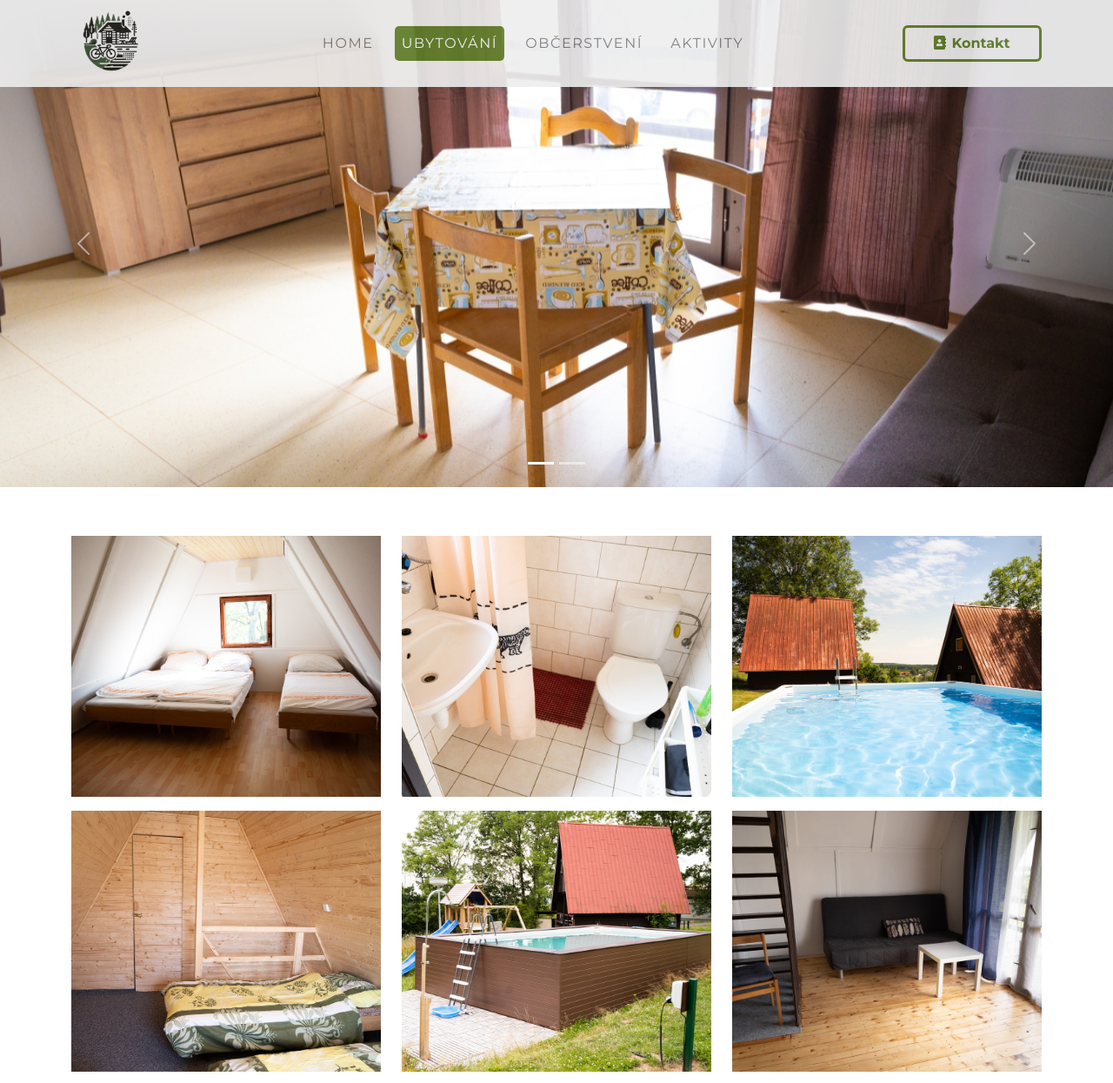
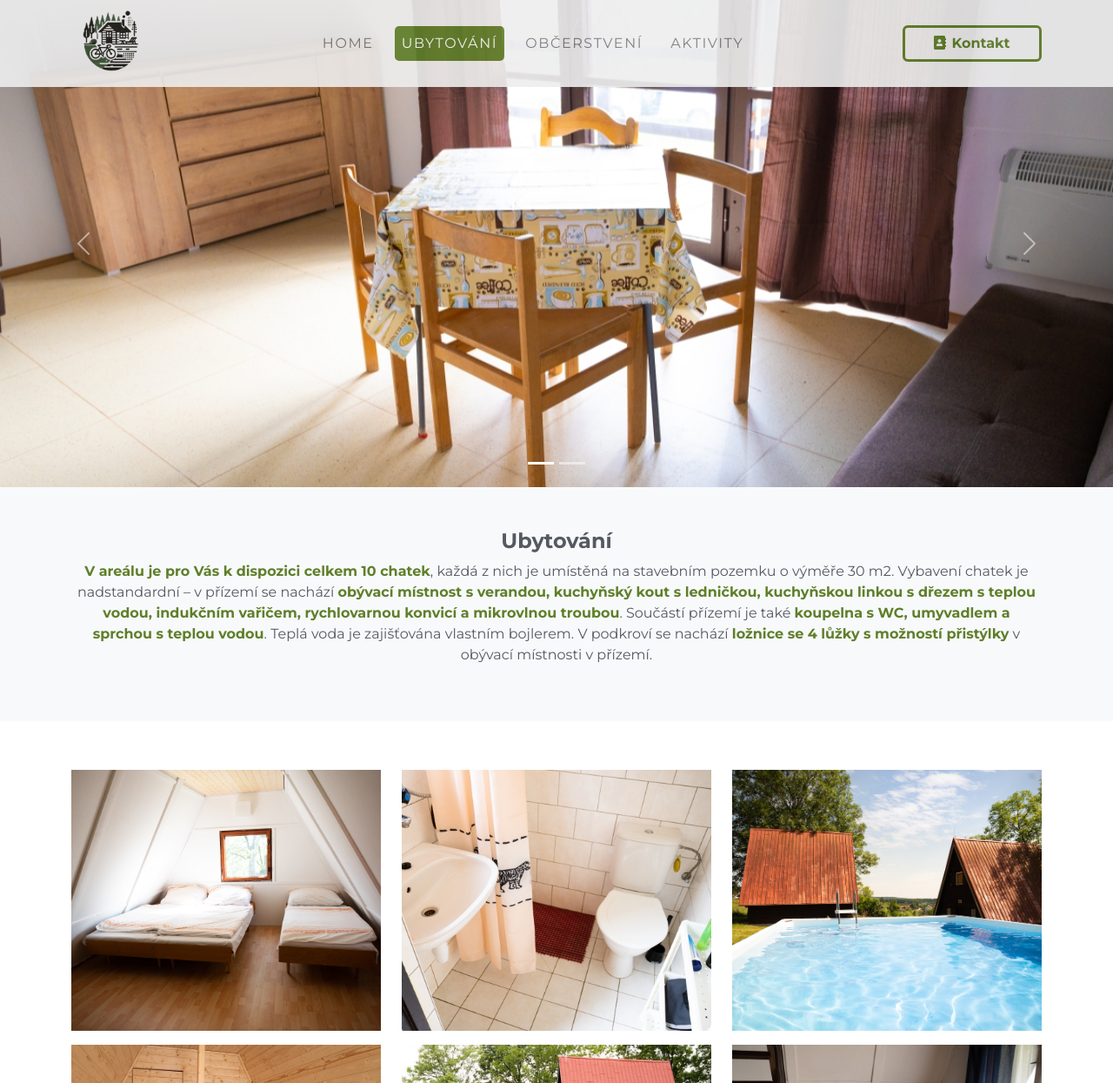
Before and after one commit to syny-o/prachovec, a Django app: page /ubytovani in a window 1280 px wide. Shown: the top 1245 px of the page at 87% size. Run offline with Django 5.2, Linux system fonts and the light colour scheme; parts of the project's set-up code (start-up, migrations or seed data) failed here and were passed over; some libraries are stand-ins or nearby versions.

Commit message:
small update

```diff
--- a/prachovec/static/css/style-mobile.css
+++ b/prachovec/static/css/style-mobile.css
@@ -12,8 +12,8 @@
   .banner-caption {
     width: 100%;
     margin: auto;
-    bottom: 13%;
-    left: 0%;
+    /* bottom: 13%;
+    left: 0%; */
     background-color: #5459628e !important;
   }
 
--- a/prachovec/static/css/style.css
+++ b/prachovec/static/css/style.css
@@ -23,7 +23,7 @@
 
 /*------------ Variables -------------------*/
 :root {
-  --primary-color: #5f7f2a;
+  --primary-color: rgb(95, 127, 42);
   --secondary-color: #cecece;
   --light-color: #f4f4f4;
   --dark-color: #333;
@@ -44,9 +44,9 @@
 }
 
 #introduction b {
-  background-color: var(--primary-color);
-  color: #fff;
-  padding: 2px 5px;
+  /* background-color: var(--primary-color); */
+  color: var(--primary-color);
+  /* padding: 2px 5px; */
 }
 
 body {
@@ -184,10 +184,13 @@
 
 .banner-caption {
   position: absolute; /*vzhledem k .landing*/
-  bottom: 40%;
-  left: 17%;
-  /* background: rgba(0, 0, 0, 0.2) !important; */
-  padding: 0.9rem;
+  bottom: 0;
+  left: 0;
+  width: 100%;
+  background: rgba(95, 127, 42, 0.5) !important;
+  background: rgba(0, 0, 0, 0.4) !important;
+  padding: 4rem;
+  /* border-radius: 10px; */
 
   /* Animation */
   opacity: 0;
@@ -201,6 +204,7 @@
   letter-spacing: 0.2rem;
   font-family: "Indie Flower", cursive;
   color: #fff;
+  text-align: center;
 }
 .banner-caption h3 {
   text-shadow: 0.1rem 0.1rem 0.5rem black;
@@ -208,6 +212,7 @@
   margin-top: -1rem;
   font-size: 2.3rem;
   letter-spacing: 0.1rem;
+  text-align: center;
 }
 
 /* -----------------  Hero section End ----------------- */
--- a/prachovec/templates/mysite/ubytovani.html
+++ b/prachovec/templates/mysite/ubytovani.html
@@ -3,6 +3,7 @@
 
 
 {% include "mysite/ubytovani/carousel.html" %}
+{% include "mysite/ubytovani/introduction.html" %}
 {% include "mysite/ubytovani/photo_gallery.html" %}
 {% include "mysite/ubytovani/price_list.html" %}
 {% include "mysite/ubytovani/contact_form.html" %}
--- /dev/null
+++ b/prachovec/templates/mysite/ubytovani/introduction.html
@@ -0,0 +1,19 @@
+<section id="introduction" class="py-5 bg-light">
+    <div class="container text-justify">
+        <h2>Ubytování</h2>
+
+
+        <p class="text-center"><b>V areálu je pro Vás k dispozici celkem 10 chatek</b>, každá z nich je umístěná na
+            stavebním pozemku o výměře 30 m2. Vybavení chatek je nadstandardní – v přízemí se nachází <b>obývací
+                místnost s verandou,
+                kuchyňský kout s ledničkou, kuchyňskou linkou s dřezem s teplou vodou, indukčním vařičem, rychlovarnou
+                konvicí a mikrovlnou troubou</b>.
+            Součástí přízemí je také <b>koupelna s WC, umyvadlem a sprchou s teplou vodou</b>. Teplá voda je zajišťována
+            vlastním
+            bojlerem. V podkroví se nachází <b>ložnice se 4 lůžky s možností přistýlky</b> v obývací
+            místnosti v přízemí.
+
+        </p>
+
+    </div>
+</section>
```
Also changed, not shown: prachovec/templates/mysite/home/introduction.html (deleted, +0 -18 lines).
